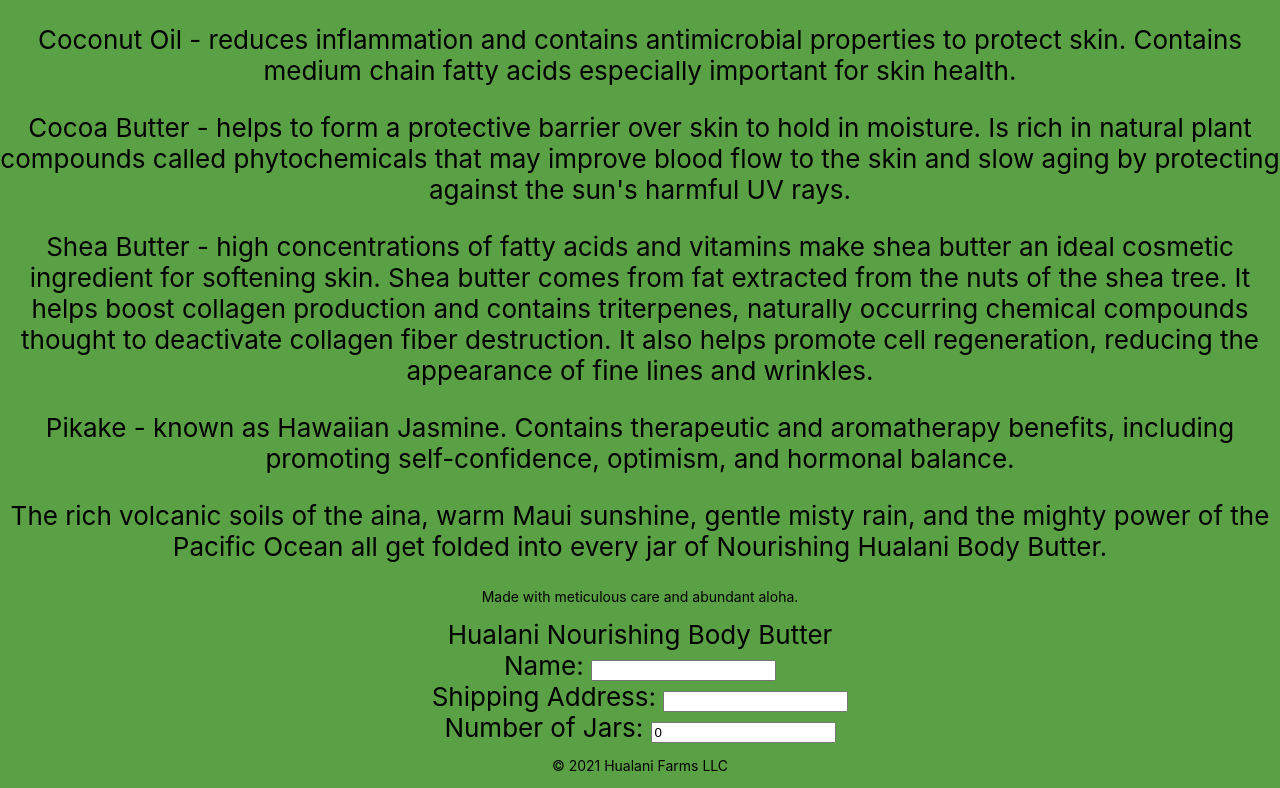
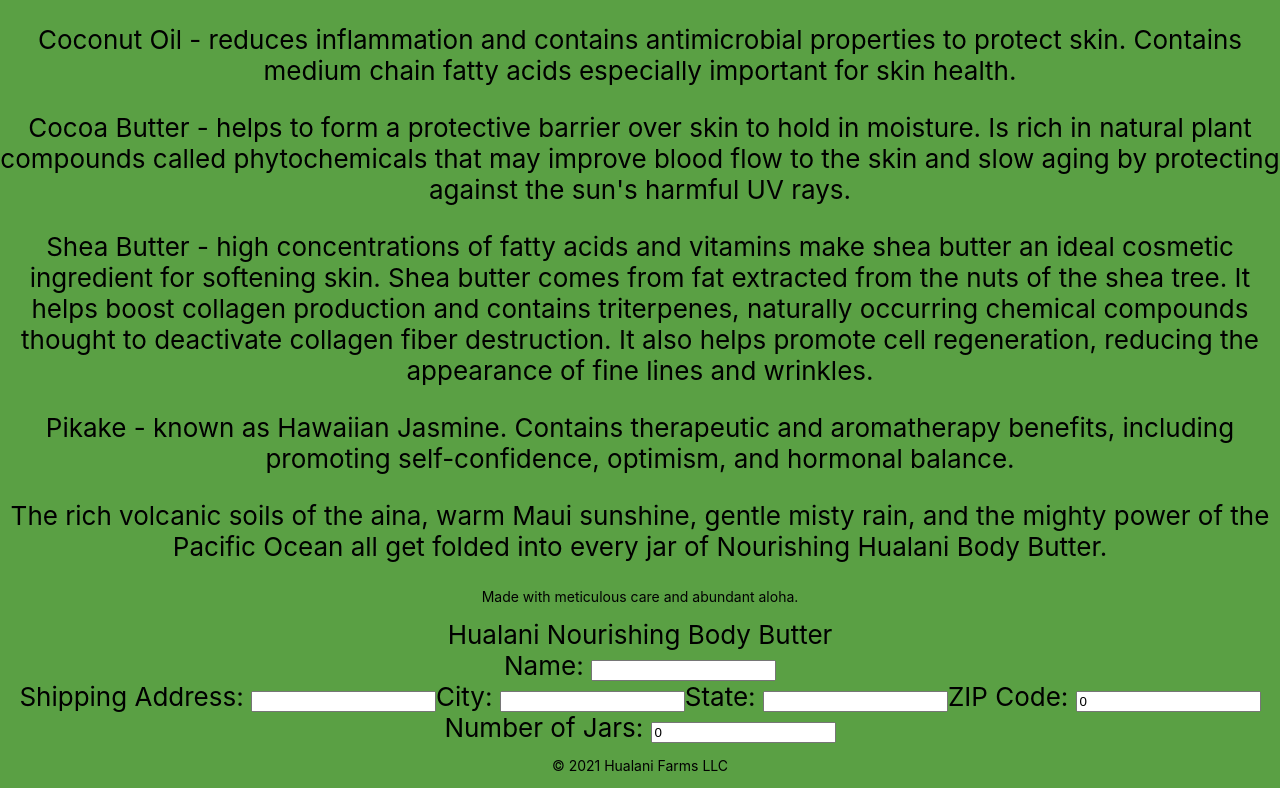
Before and after one commit to AustinBH/hualani-farms, a React (Create React App) app: page /#/preorder in a window 1280 px wide. Shown: the part 1002-1790 px from the top of the page. Built offline with nearby package versions, Linux system fonts and the light colour scheme.

Commit message:
added necessary address fields, still need to adjust placement and zip code

```diff
--- a/src/components/Preorder.js
+++ b/src/components/Preorder.js
@@ -6,6 +6,9 @@
   const [state, setState] = useState({
     name: "",
     address: "",
+    city: "",
+    state: "",
+    zip: 0,
     jars: 0
   });
 
@@ -101,9 +104,30 @@
         <div className="form-control">
           <label>Shipping Address: </label>
           <input
-            type="text"
+            type="text-area"
             name="address"
             value={state.address}
+            onChange={handleInputChange}
+          />
+          <label>City: </label>
+          <input
+            type="text"
+            name="city"
+            value={state.city}
+            onChange={handleInputChange}
+          />
+          <label>State: </label>
+          <input
+            type=""
+            name="state"
+            value={state.city}
+            onChange={handleInputChange}
+          />
+          <label>ZIP Code: </label>
+          <input
+            type="number"
+            name="zip"
+            value={state.zip}
             onChange={handleInputChange}
           />
         </div>
```
